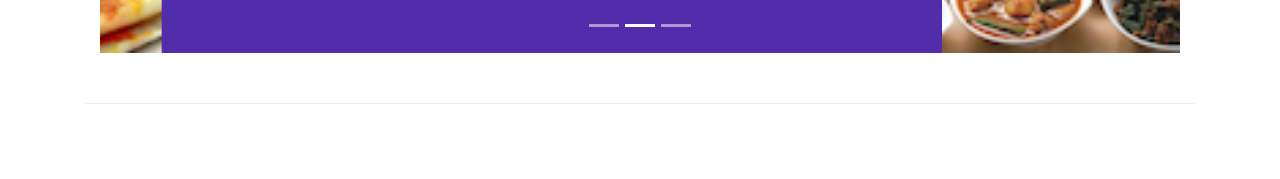
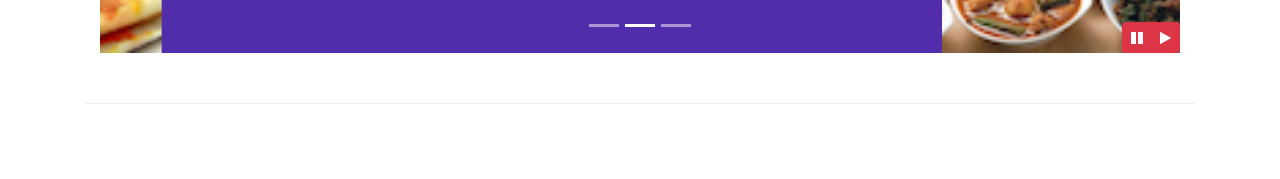
Before and after one commit to Cerious/UHKweb-dev, a website: page index.html in a window 1280 px wide. Shown: the part 621-800 px from the top of the page. Drawn offline with nearby package versions, Linux system fonts and the light colour scheme.

Commit message:
carousel play buttons

```diff
--- a/css/styles.css
+++ b/css/styles.css
@@ -59,3 +59,9 @@ body {
     left: 0;
     min-height: 300px;
 }
+
+#carouselButton {
+    right: 0px;
+    position: absolute;
+    bottom: 0px;
+}
--- a/index.html
+++ b/index.html
@@ -201,6 +201,14 @@
                     <a class="carousel-control-next" href="#mycarousel" role="button" data-slide="prev">
                         <span class="carousel-control-prev-icon"></span>
                     </a>
+                    <div class="btn-group" id="carouselButton">
+                        <button class="btn btn-danger btn-sm" id="carousel-pause">
+                            <span class="fa fa-pause"></span>
+                        </button>
+                        <button class="btn btn-danger btn-sm" id="carousel-play">
+                            <span class="fa fa-play"></span>
+                        </button>
+                    </div>
                 </div>
             </div>
         </div>
@@ -302,7 +310,13 @@
     <script src="node_modules/bootstrap/dist/js/bootstrap.min.js"></script>
     <script>
         $(document).ready(function() {
-            $('[data-toggle="tooltip"]').tooltip();
+            $('#mycarousel').carousel({ interval: 2000 });
+            $('#carousel-pause').click(function() {
+                $('mycarousel').carousel('pause')
+            });
+            $('#carousel-play').click(function() {
+                $('mycarousel').carousel('cycle')
+            });
         });
     </script>
 </body>
```
